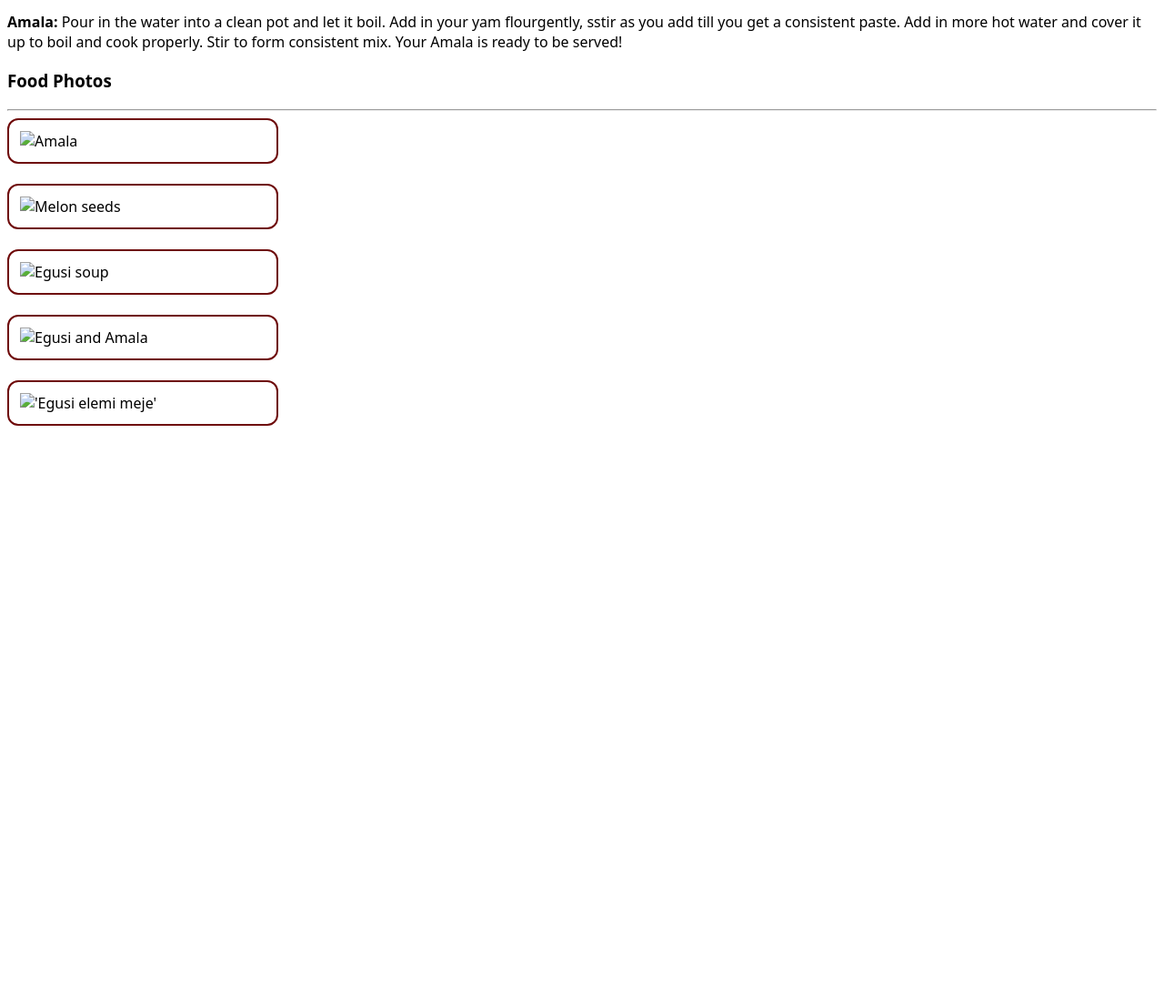
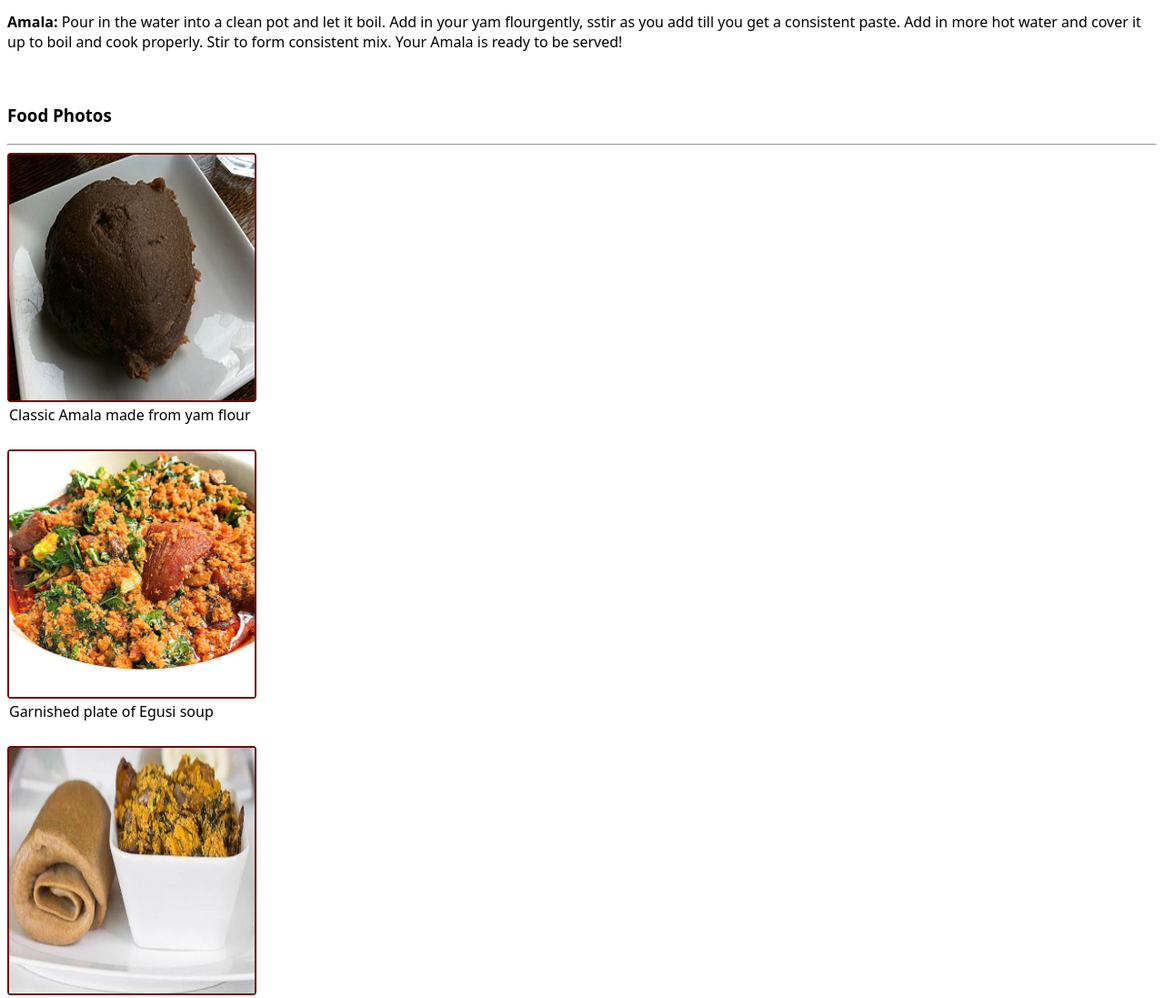
Before and after one commit to DorcasOpatola/stutern-projects, a plain HTML site: page stutern-projects/cookbook.html in a window 1280 px wide. Shown: the part 1462-2559 px from the top of the page at 91% size. Before the commit the page ends 1938 px from the top, so only its background shows below. Drawn offline with Linux system fonts and the light colour scheme.

Commit message:
cook book

```diff
--- a/stutern-projects/cookbook.html
+++ b/stutern-projects/cookbook.html
@@ -6,12 +6,22 @@
     <meta http-equiv="X-UA-Compatible" content="IE=edge">
     <meta name="viewport" content="width=device-width, initial-scale=1.0">
 
+    <style>
+        body{font-family: system-ui, -apple-system, BlinkMacSystemFont, 'Segoe UI', Roboto, Oxygen, Ubuntu, Cantarell, 'Open Sans', 'Helvetica Neue', sans-serif;}
+        .food-img{
+            border: 2px solid rgb(110, 9, 9);
+            border-radius: 4px;
+            width: 270px;
+            height: 270px;
+            padding: 0px;
+            margin-bottom: 30px;
+        }
+    </style>
+
     <title>My Favourite Meal</title>
 </head>
 
-<style>
-    body{font-family: system-ui, -apple-system, BlinkMacSystemFont, 'Segoe UI', Roboto, Oxygen, Ubuntu, Cantarell, 'Open Sans', 'Helvetica Neue', sans-serif;}
-</style>
+
 
 <body>
     <h1 style="text-align: center;">Egusi and Amala</h1>
@@ -151,42 +161,24 @@
     <p>Lastly, add in your vegetables as desired and let it simmer for a while. Your Egusi soup is ready.</p>
     <p><i>Ensure your cooker is on low heat, egusi tends to burn easily when under high heat.</i></p>
     <p><strong>Amala:</strong> Pour in the water into a clean pot and let it boil. Add in your yam flourgently, sstir as you add till you get a consistent paste. Add in more hot water and cover it up to boil and cook properly. Stir to form consistent mix. Your Amala is ready to be served!</p>
+    <br>
 
     <h3>Food Photos</h3>
     <hr>
-    <div>
-        <style>
-            div{border: 2px solid rgb(110, 9, 9); border-radius: 12px; width: 270px; padding: 12px;}
-        </style>
-        <img src="" alt="Amala">
+    <div class="food-img">
+        <img src="Amala.jpg" alt="Amala" width="270px" height="270px"> Classic Amala made from yam flour
+    </div>
+     <br>
+    <div class="food-img">
+        <img src="egusisoup.jpeg" alt="'Egusi elemi meje'" width="270px" height="270px"> Garnished plate of Egusi soup
     </div>
     <br>
-    <div>
-        <style>
-            div{border: 2px solid rgb(110, 9, 9); border-radius: 12px; width: 270px; padding: 12px;}
-        </style>
-        <img src="" alt="Melon seeds">
+    <div class="food-img">
+        <img src="amegusi.jpeg" alt="Egusi and Amala" width="270px" height="270px"> Ready to eat!
     </div>
     <br>
-    <div>
-        <style>
-            div{border: 2px solid rgb(110, 9, 9); border-radius: 12px; width: 270px; padding: 12px;}
-        </style>
-        <img src="" alt="Egusi soup">
-    </div>
-    <br>
-    <div>
-        <style>
-        div{border: 2px solid rgb(110, 9, 9); border-radius: 12px; width: 270px; padding: 12px;}
-        </style>
-        <img src="" alt="Egusi and Amala">
-    </div>
-    <br>
-    <div>
-        <style>
-        div{border: 2px solid rgb(110, 9, 9); border-radius: 12px; width: 270px; padding: 12px;}
-        </style>
-        <img src="" alt="'Egusi elemi meje'">
+    <div class="food-img">
+        <img src="EGUSI.JPG" alt="Melon seeds" width="270px" height="270px"> Melon seeds used to prepare Egusi
     </div>
 
 </body>
```
Also changed, not shown: stutern-projects/Amala.jpg (added), stutern-projects/EGUSI.JPG (added), stutern-projects/amegusi.jpeg (added), stutern-projects/egusisoup.jpeg (added).
